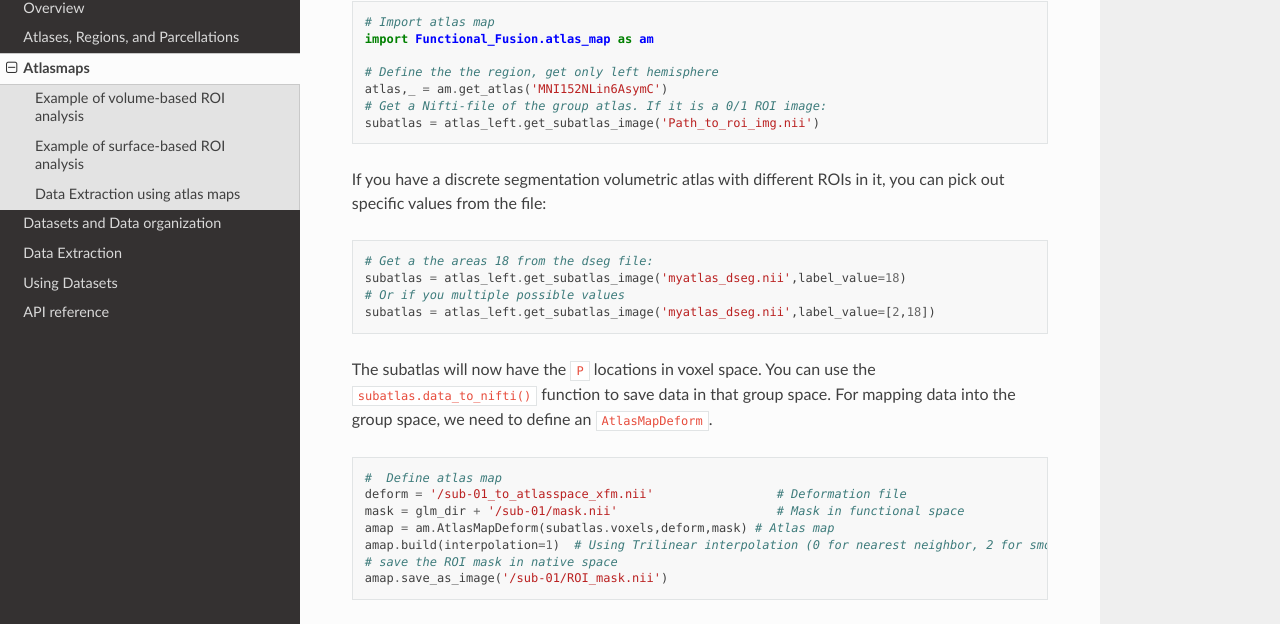
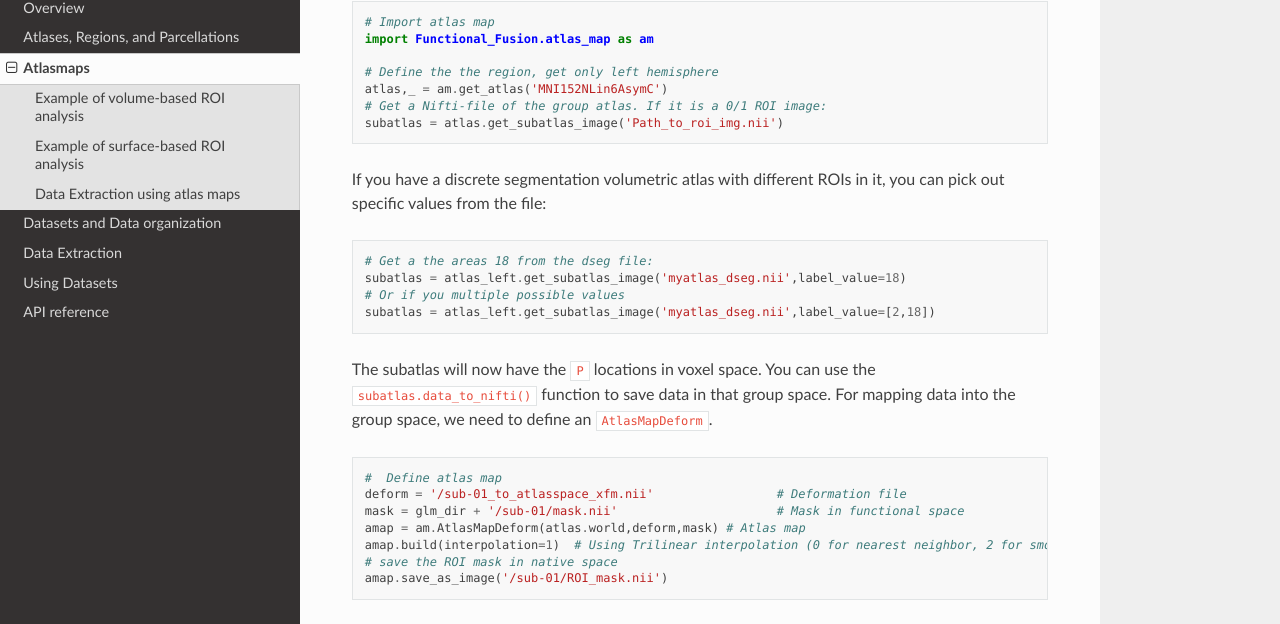
Before and after one commit to DiedrichsenLab/Functional_Fusion, a Sphinx documentation site: the page built from docs/03atlasmap.rst, in a window 1280 px wide and 900 px high, scrolled down 289 px. Shown: the part 144-768 px from the top of the window. Built offline with Sphinx 7.4.7 and the Read the Docs theme 3.1.0, drawn with Linux system fonts in a browser that asks for light colours.

Commit message:
update docs 03atlasmap.rst
change in AtlasMapDeform input;
change in naming of the atlas (atlas instead of atlas_left)

```diff
--- a/docs/03atlasmap.rst
+++ b/docs/03atlasmap.rst
@@ -15,7 +15,7 @@ Example of volume-based ROI analysis
     # Define the the region, get only left hemisphere
     atlas,_ = am.get_atlas('MNI152NLin6AsymC')
     # Get a Nifti-file of the group atlas. If it is a 0/1 ROI image:
-    subatlas = atlas_left.get_subatlas_image('Path_to_roi_img.nii')
+    subatlas = atlas.get_subatlas_image('Path_to_roi_img.nii')
 
 
 If you have a discrete segmentation volumetric atlas with different ROIs in it, you can pick out specific values from the file:
@@ -36,7 +36,7 @@ The subatlas will now have the ``P`` locations in voxel space. You can use the `
     #  Define atlas map
     deform = '/sub-01_to_atlasspace_xfm.nii'                 # Deformation file
     mask = glm_dir + '/sub-01/mask.nii'                      # Mask in functional space
-    amap = am.AtlasMapDeform(subatlas.voxels,deform,mask) # Atlas map
+    amap = am.AtlasMapDeform(atlas.world,deform,mask) # Atlas map
     amap.build(interpolation=1)  # Using Trilinear interpolation (0 for nearest neighbor, 2 for smoothing)
     # save the ROI mask in native space
     amap.save_as_image('/sub-01/ROI_mask.nii')
```
